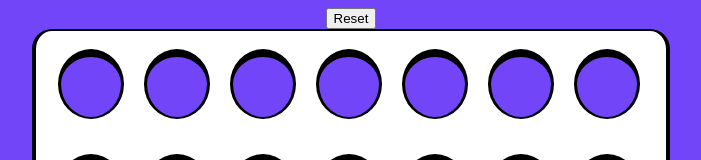
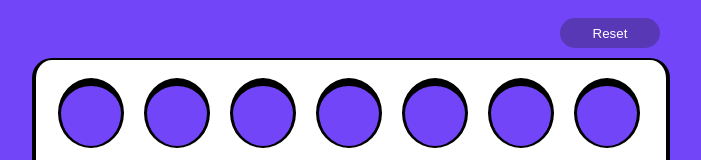
Before and after one commit to alejandroBarraza/connect-4, a React (Vite) app: page / in a window 1280 px wide. Shown: the top 160 px of the page, without its empty margins (289-990 px from the left). Built offline with nearby package versions, Linux system fonts and the light colour scheme.

Commit message:
Added action : updateCounterPlayer

```diff
--- a/src/components/Connect4.tsx
+++ b/src/components/Connect4.tsx
@@ -2,7 +2,10 @@
 import { useReducer, useState, useEffect } from 'react'
 import { gameReducer } from '../reducers/gameReducer'
 import { checkForWin, CloneBoard, generateNewBoard } from '../utils/utils'
+import { Button } from './Button'
+import { PlayerComponet } from './PlayerComponet'
 import { Row } from './Row'
+import { Timer } from './Timer'
 //3
 const initialGameState = {
     player1: 1,
@@ -18,6 +21,8 @@
     ],
     gameOver: false,
     message: '',
+    player1Counter: 0,
+    player2Counter: 0,
 }
 
 export const Connect4 = () => {
@@ -38,6 +43,9 @@
             if (board[row][colIndex] === null) {
                 // find the first empty cell in the column
                 board[row][colIndex] = gameState.currentPlayer
+                gameState.currentPlayer === gameState.player1
+                    ? dispatchGameState({ type: 'updatePlayer1Counter' })
+                    : dispatchGameState({ type: 'updatePlayer2Counter' })
                 break
             }
         }
@@ -63,11 +71,17 @@
     }
 
     return (
-        <div>
-            <button onClick={() => dispatchGameState({ type: 'newGame', initialGameState })}>
+        <div className='container'>
+            <div className='left-section'>
+                <PlayerComponet player={'PLAYER 1'} counter={gameState.player1Counter} />
+            </div>
+            <div className='middle-section'>
+                <button
+                    className='button'
+                    onClick={() => dispatchGameState({ type: 'newGame', initialGameState })}
+                >
                     Reset
                 </button>
-
                 {showWinnerMessage ? (
                     <div>
                         <h1>winner: {gameState.message}</h1>
@@ -80,6 +94,11 @@
                         ))}
                     </div>
                 )}
+                <Timer gameOver={gameState.gameOver} />
+            </div>
+            <div className='right-section'>
+                <PlayerComponet player={'PLAYER 2'} counter={gameState.player2Counter} />
+            </div>
         </div>
     )
 }
```
Lines whose indentation alone changed are shown as unchanged.
